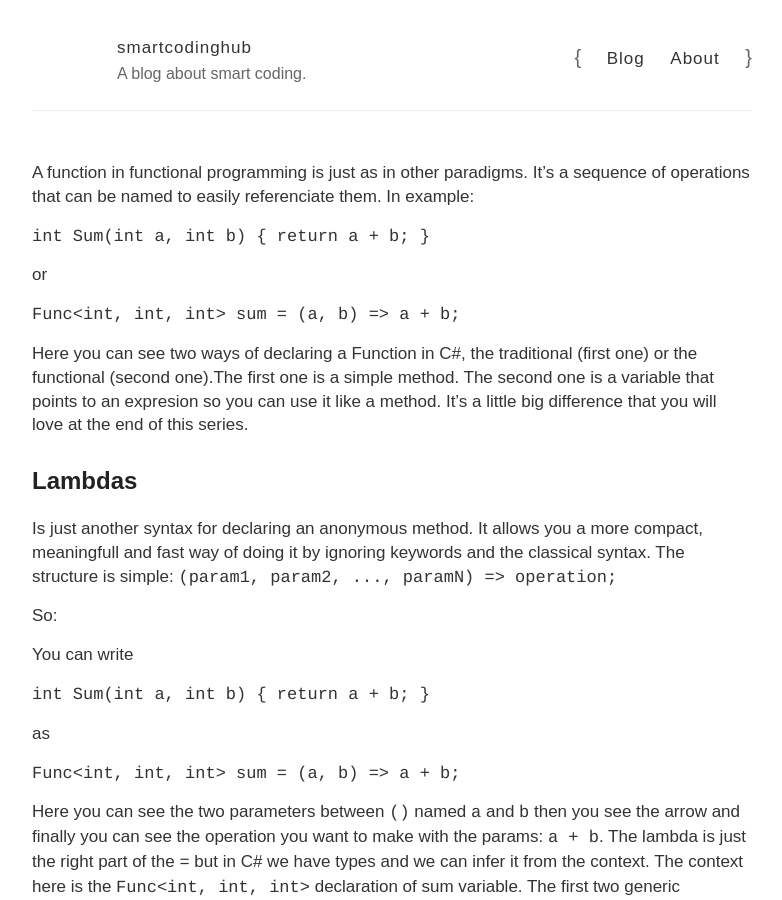
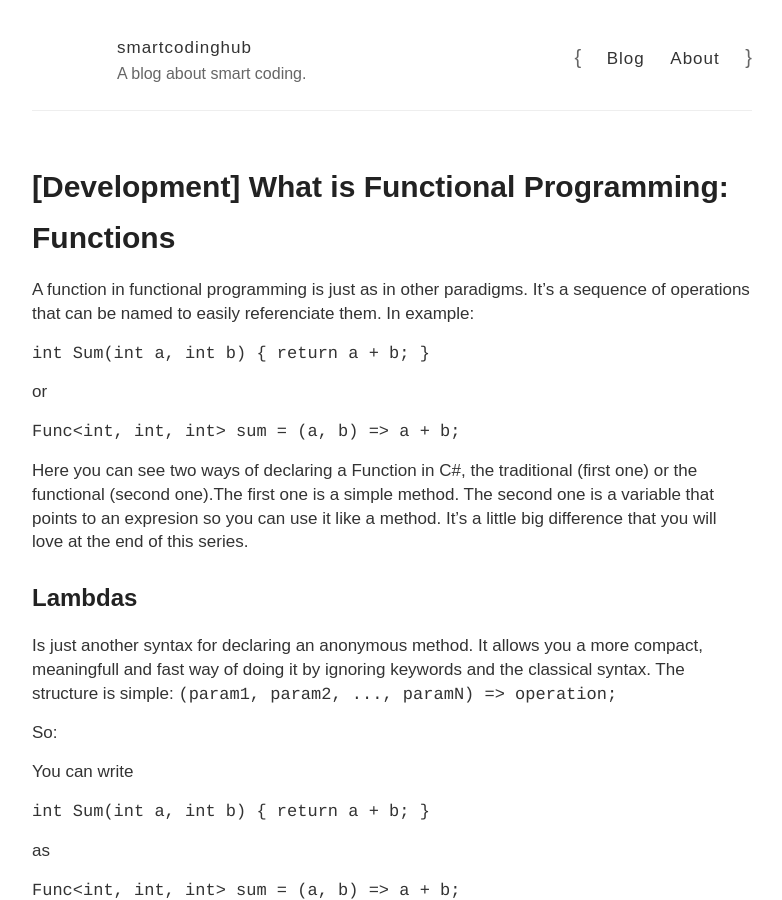
Before and after one commit to smartcodinghub/smartcodinghub.github.io, a Jekyll site: the page built from _posts/2017-02-03-development-functional-programming-functions.md, in a window 1280 px wide and 900 px high. Shown: the whole window, without its empty margins (248-1030 px from the left). Built offline with Jekyll 4.4.1, drawn with Linux system fonts in a browser that asks for light colours; our own code applies the rules of GitHub Pages for plain Markdown files; comment, search, counter and statistics services are not loaded; some of the changed text lies outside the part shown.

Commit message:
Update 2017-02-03-development-functional-programming-functions.md

```diff
--- a/_posts/2017-02-03-development-functional-programming-functions.md
+++ b/_posts/2017-02-03-development-functional-programming-functions.md
@@ -1,6 +1,6 @@
 ---
 layout: post
-title: [Development] What is Functional Programming: Functions
+title: '[Development] What is Functional Programming: Functions'
 ---
 
 A function in functional programming is just as in other paradigms. It's a
```
